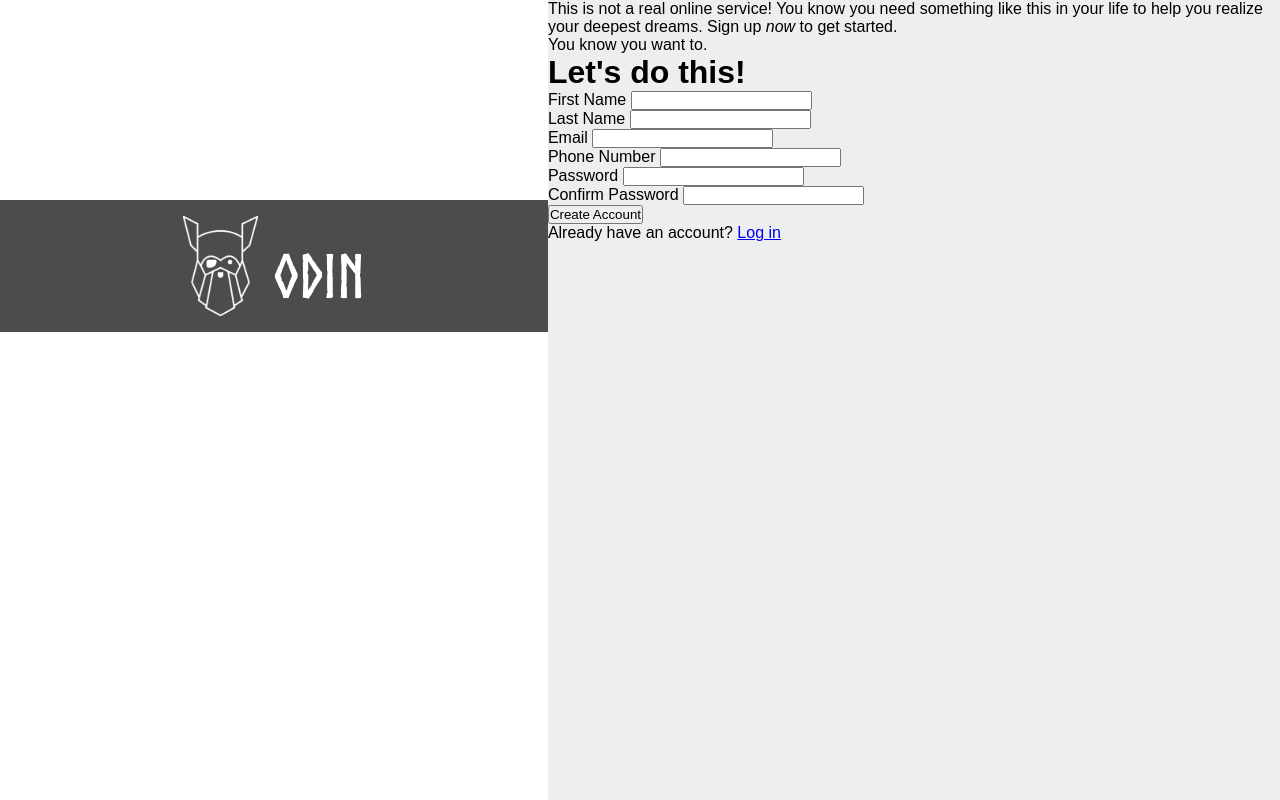
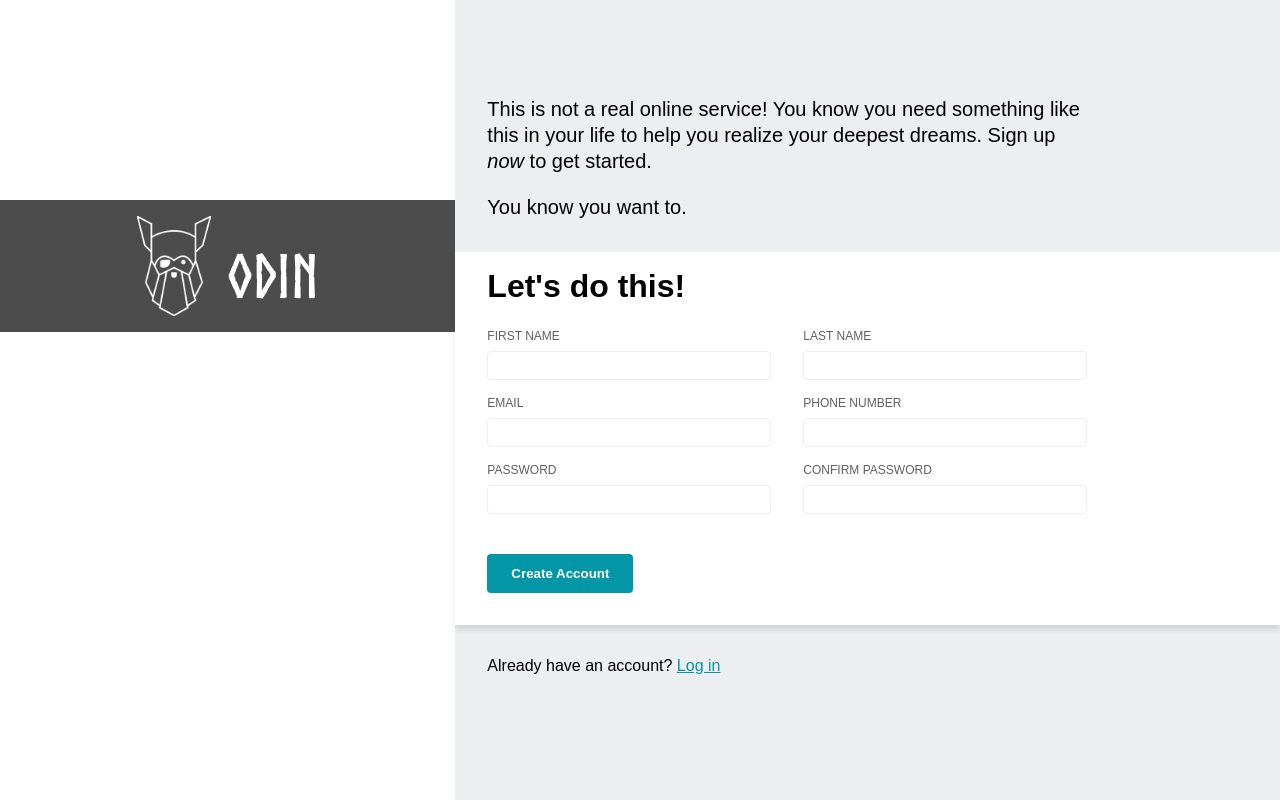
Before and after one commit to nelrnd/signup-form, a plain HTML site: page index.html in a window 1280 px wide. Drawn offline with Linux system fonts and the light colour scheme.

Commit message:
Style main section, including form

```diff
--- a/index.html
+++ b/index.html
@@ -17,8 +17,8 @@
     </aside>
     <main>
       <section>
-        <p>This is not a real online service! You know you need something like this in your life to help you realize your deepest dreams. Sign up <em>now</em> to get started.</p>
-        <p>You know you want to.</p>
+        <p class="big">This is not a real online service! You know you need something like this in your life to help you realize your deepest dreams. Sign up <em>now</em> to get started.</p>
+        <p class="big">You know you want to.</p>
       </section>
       <form action="/signup-form-handler" method="post">
         <h1>Let's do this!</h1>
@@ -56,7 +56,7 @@
           <button type="submit">Create Account</button>
         </div>
       </form>
-      <p class="small">Already have an account? <a href="#">Log in</a></p>
+      <p>Already have an account? <a href="#">Log in</a></p>
     </main>
   </body>
 </html>
--- a/style.css
+++ b/style.css
@@ -1,5 +1,7 @@
 :root {
+  --main: #0396A6;
   --grey: #ECEEF0;
+  --dark: #606060;
 }
 
 * {
@@ -69,4 +71,68 @@ aside {
 
 main {
   background-color: var(--grey);
+  padding: 6rem 2rem 0 2rem;
 }
+
+form {
+  margin: 2rem -2rem;
+  padding: 1rem 2rem;
+  background-color: white;
+  box-shadow: 0 5px 5px rgba(0,0,0,0.1);
+}
+
+h1 {
+  margin-bottom: .75em;
+}
+
+label {
+  color: var(--dark);
+  font-size: 12px;
+  text-transform: uppercase;
+  display: block;
+  margin-bottom: 8px;
+}
+
+.form-row {
+  display: flex;
+  gap: 2rem;
+  margin-bottom: 1rem;
+  max-width: 600px;
+}
+.form-row > div {
+  flex: 1;
+}
+input {
+  width: 100%;
+  padding: 6px;
+  border: 1px solid var(--grey);
+  border-radius: 4px;
+}
+
+button {
+  color: white;
+  font-weight: bold;
+  background-color: var(--main);
+  padding: 12px 24px;
+  border: none;
+  border-radius: 4px;
+  cursor: pointer;
+  margin-top: 1.5rem;
+}
+
+a {
+  color: var(--main);
+}
+
+main > section {
+  width: 80%;
+}
+
+p.big {
+  font-size: 1.25rem;
+  line-height: 1.3;
+}
+
+.big + .big {
+  margin-top: 1em;
+}
```
